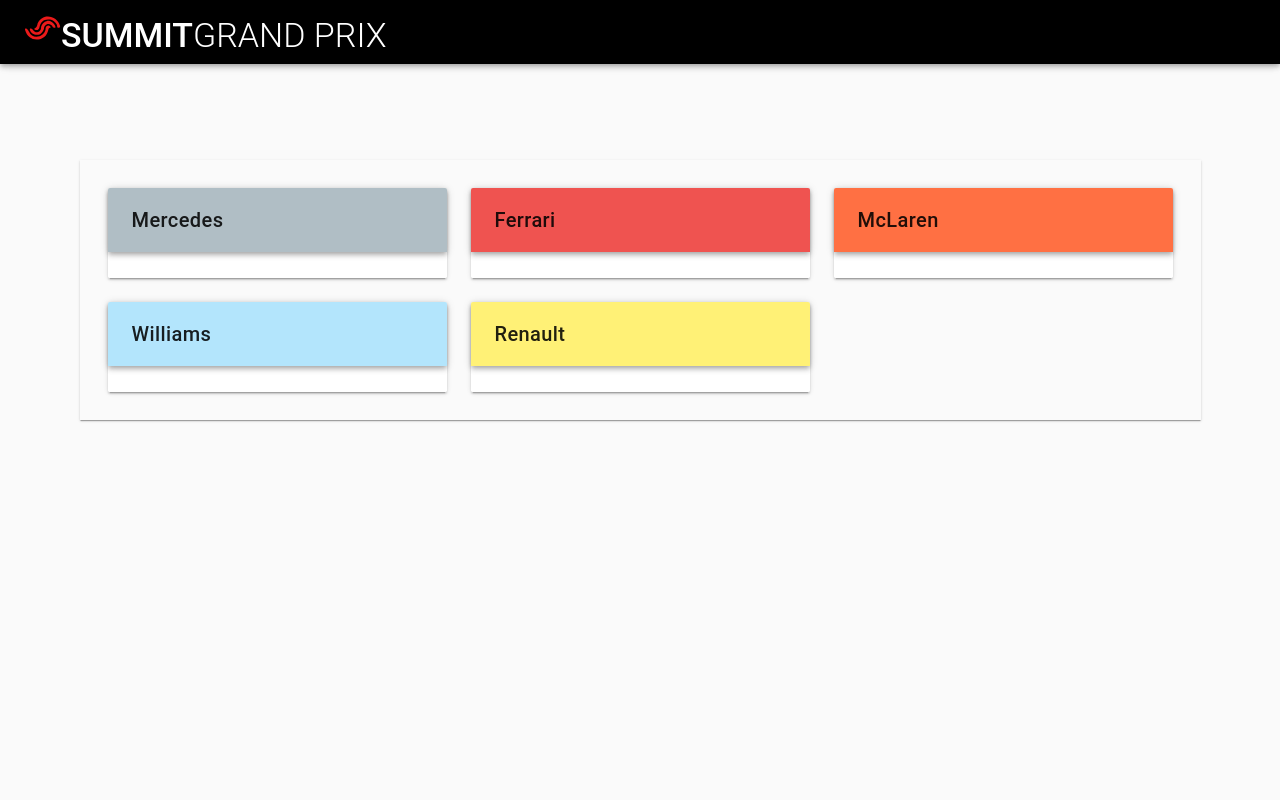
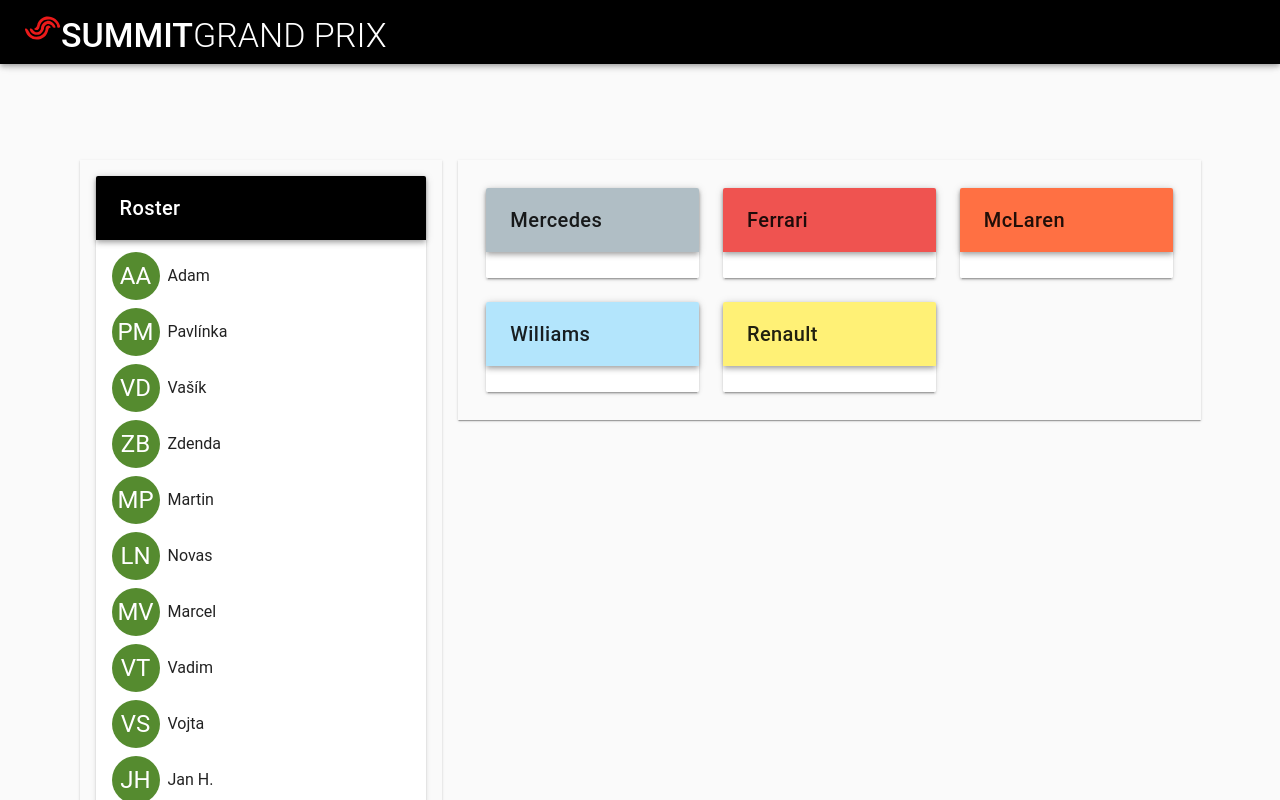
Before and after one commit to vaclav-dvorak/summit-formule, a Vue app: page / in a window 1280 px wide. Shown: the top 800 px of the page. Built offline with nearby package versions, Linux system fonts and the light colour scheme.

Commit message:
npm update

```diff
--- a/src/views/Home.vue
+++ b/src/views/Home.vue
@@ -3,7 +3,7 @@
     <v-content>
       <v-container fluid>
         <v-layout align-start justify-center>
-          <!-- <v-flex xs4 class="elevation-1 pa-3 ma-2">
+          <v-flex xs4 class="elevation-1 pa-3 ma-2">
             <v-card>
               <v-toolbar color="black" dark>
                 <v-toolbar-title>Roster</v-toolbar-title>
@@ -30,7 +30,7 @@
                 </draggable>
               </v-list>
             </v-card>
-          </v-flex> -->
+          </v-flex>
           <v-layout row wrap xs12 class="elevation-1 pa-3 ma-2">
             <v-flex v-for="(team, index) in teams" :key="index" xs4 class="">
               <v-card>
```
Also changed, not shown: package.json (+12 -12 lines), 1 other file (tests, documents, lock files or other folders).
